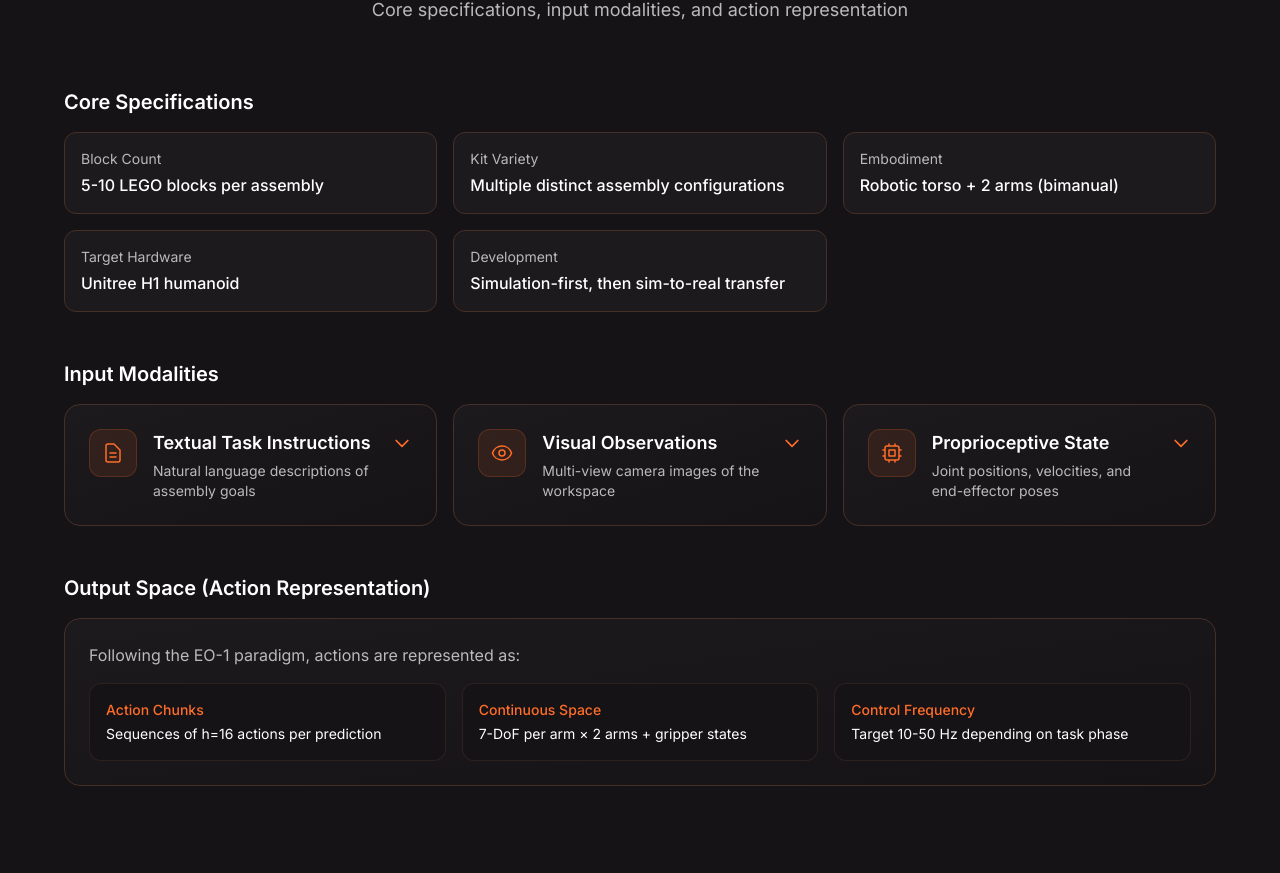
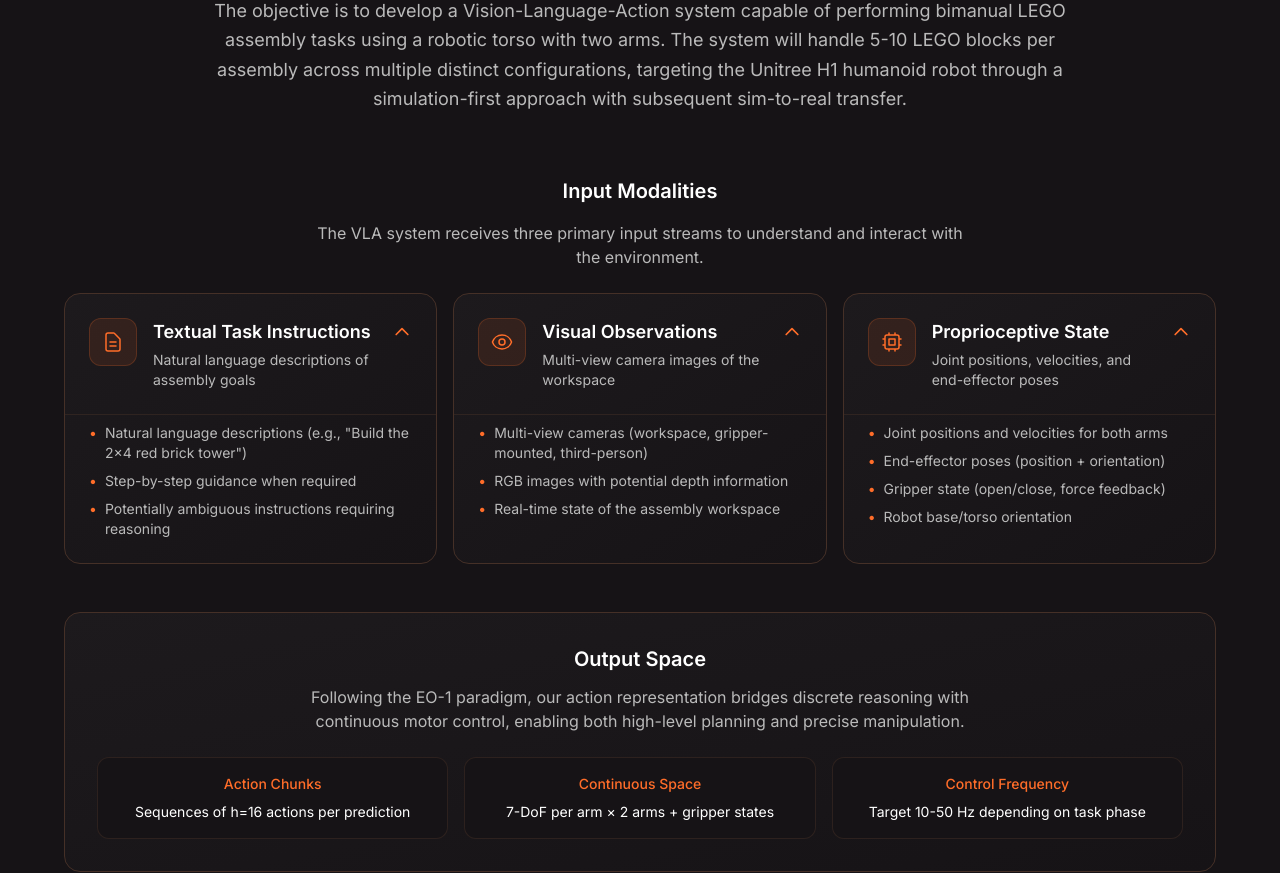
Before and after one commit to PatrizioAcquadro/WebsitePresentation, a Next.js app: page /task in a window 1280 px wide. Shown: the part 650-1523 px from the top of the page. Built offline with nearby package versions, Linux system fonts and the light colour scheme.

Commit message:
Refactor Task Overview section with paragraph subtitle and improved layout

```diff
--- a/app/task/page.tsx
+++ b/app/task/page.tsx
@@ -8,7 +8,6 @@ import ChallengeCategory from '@/components/task/ChallengeCategory'
 import MetricTable from '@/components/task/MetricTable'
 import CoordinationModeCard from '@/components/task/CoordinationModeCard'
 import {
-  coreSpecs,
   inputModalities,
   outputSpace,
   atomicSkills,
@@ -131,37 +130,14 @@ export default function TaskPage() {
       <SectionWrapper
         id="overview"
         title="Task Overview"
-        subtitle="Core specifications, input modalities, and action representation"
+        subtitle="The objective is to develop a Vision-Language-Action system capable of performing bimanual LEGO assembly tasks using a robotic torso with two arms. The system will handle 5-10 LEGO blocks per assembly across multiple distinct configurations, targeting the Unitree H1 humanoid robot through a simulation-first approach with subsequent sim-to-real transfer."
       >
-        {/* Core specs grid */}
-        <motion.div
-          initial={{ opacity: 0, y: 20 }}
-          whileInView={{ opacity: 1, y: 0 }}
-          viewport={{ once: true, margin: '-50px' }}
-          transition={{ duration: 0.5 }}
-          className="mb-12"
-        >
-          <h3 className="text-lg md:text-xl font-semibold text-white mb-4">Core Specifications</h3>
-          <div className="grid grid-cols-1 sm:grid-cols-2 lg:grid-cols-3 gap-3 md:gap-4">
-            {coreSpecs.map((spec, index) => (
-              <motion.div
-                key={spec.label}
-                initial={{ opacity: 0, y: 20 }}
-                whileInView={{ opacity: 1, y: 0 }}
-                viewport={{ once: true }}
-                transition={{ delay: index * 0.05 }}
-                className="p-4 bg-[#1d1a1d] border border-[#453027] rounded-xl"
-              >
-                <div className="text-xs md:text-sm text-[#BABABA] mb-1">{spec.label}</div>
-                <div className="text-sm md:text-base text-white font-medium">{spec.value}</div>
-              </motion.div>
-            ))}
-          </div>
-        </motion.div>
-
         {/* Input Modalities */}
         <div className="mb-12">
-          <h3 className="text-lg md:text-xl font-semibold text-white mb-4">Input Modalities</h3>
+          <h3 className="text-lg md:text-xl font-semibold text-white mb-4 text-center">Input Modalities</h3>
+          <p className="text-[#BABABA] text-center mb-6 max-w-2xl mx-auto">
+            The VLA system receives three primary input streams to understand and interact with the environment.
+          </p>
           <div className="grid grid-cols-1 md:grid-cols-3 gap-4">
             {inputModalities.map((modality) => (
               <ExpandableCard
@@ -169,11 +145,12 @@ export default function TaskPage() {
                 icon={inputModalityIcons[modality.id]}
                 title={modality.title}
                 summary={modality.description}
+                defaultExpanded={true}
               >
                 <ul className="space-y-2">
                   {modality.details.map((detail, idx) => (
                     <li key={idx} className="flex items-start gap-2 text-sm text-[#BABABA]">
-                      <span className="text-[#FF6D29] mt-1">•</span>
+                      <span className="text-[#FF6D29] leading-5 shrink-0">•</span>
                       <span>{detail}</span>
                     </li>
                   ))}
@@ -190,20 +167,22 @@ export default function TaskPage() {
           viewport={{ once: true, margin: '-50px' }}
           transition={{ duration: 0.5 }}
         >
-          <h3 className="text-lg md:text-xl font-semibold text-white mb-4">Output Space (Action Representation)</h3>
-          <div className="p-5 md:p-6 bg-gradient-to-br from-[#1d1a1d] to-[#161316] border border-[#453027] rounded-2xl">
-            <p className="text-[#BABABA] mb-4">Following the EO-1 paradigm, actions are represented as:</p>
+          <div className="p-6 md:p-8 bg-gradient-to-br from-[#1d1a1d] to-[#161316] border border-[#453027] rounded-2xl">
+            <h3 className="text-lg md:text-xl font-semibold text-white mb-3 text-center">Output Space</h3>
+            <p className="text-[#BABABA] text-center mb-6 max-w-2xl mx-auto">
+              Following the EO-1 paradigm, our action representation bridges discrete reasoning with continuous motor control, enabling both high-level planning and precise manipulation.
+            </p>
             <div className="grid grid-cols-1 md:grid-cols-3 gap-4">
-              <div className="p-4 bg-[#161316] rounded-xl border border-[#453027]/50">
-                <div className="text-[#FF6D29] text-sm font-medium mb-1">Action Chunks</div>
+              <div className="p-4 bg-[#161316] rounded-xl border border-[#453027]/50 text-center">
+                <div className="text-[#FF6D29] text-sm font-medium mb-2">Action Chunks</div>
                 <div className="text-white text-sm">{outputSpace.actionChunks}</div>
               </div>
-              <div className="p-4 bg-[#161316] rounded-xl border border-[#453027]/50">
-                <div className="text-[#FF6D29] text-sm font-medium mb-1">Continuous Space</div>
+              <div className="p-4 bg-[#161316] rounded-xl border border-[#453027]/50 text-center">
+                <div className="text-[#FF6D29] text-sm font-medium mb-2">Continuous Space</div>
                 <div className="text-white text-sm">{outputSpace.continuousSpace}</div>
               </div>
-              <div className="p-4 bg-[#161316] rounded-xl border border-[#453027]/50">
-                <div className="text-[#FF6D29] text-sm font-medium mb-1">Control Frequency</div>
+              <div className="p-4 bg-[#161316] rounded-xl border border-[#453027]/50 text-center">
+                <div className="text-[#FF6D29] text-sm font-medium mb-2">Control Frequency</div>
                 <div className="text-white text-sm">{outputSpace.controlFrequency}</div>
               </div>
             </div>
--- a/components/task/SectionWrapper.tsx
+++ b/components/task/SectionWrapper.tsx
@@ -38,7 +38,7 @@ export default function SectionWrapper({
             {title}
           </h2>
           {subtitle && (
-            <p className="text-[#BABABA] text-lg max-w-2xl mx-auto">
+            <p className="text-[#BABABA] text-base md:text-lg max-w-4xl mx-auto leading-relaxed">
               {subtitle}
             </p>
           )}
```
